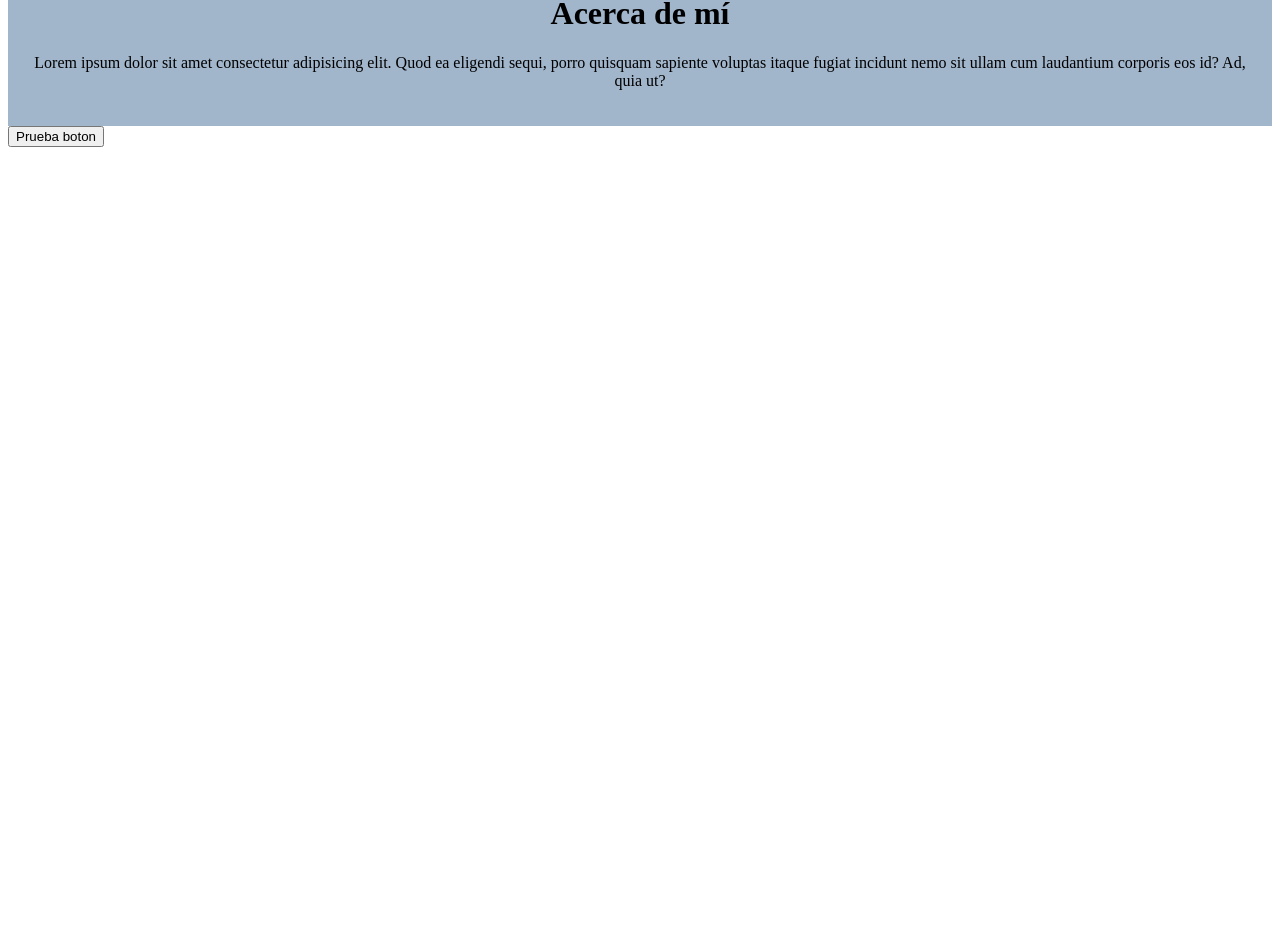
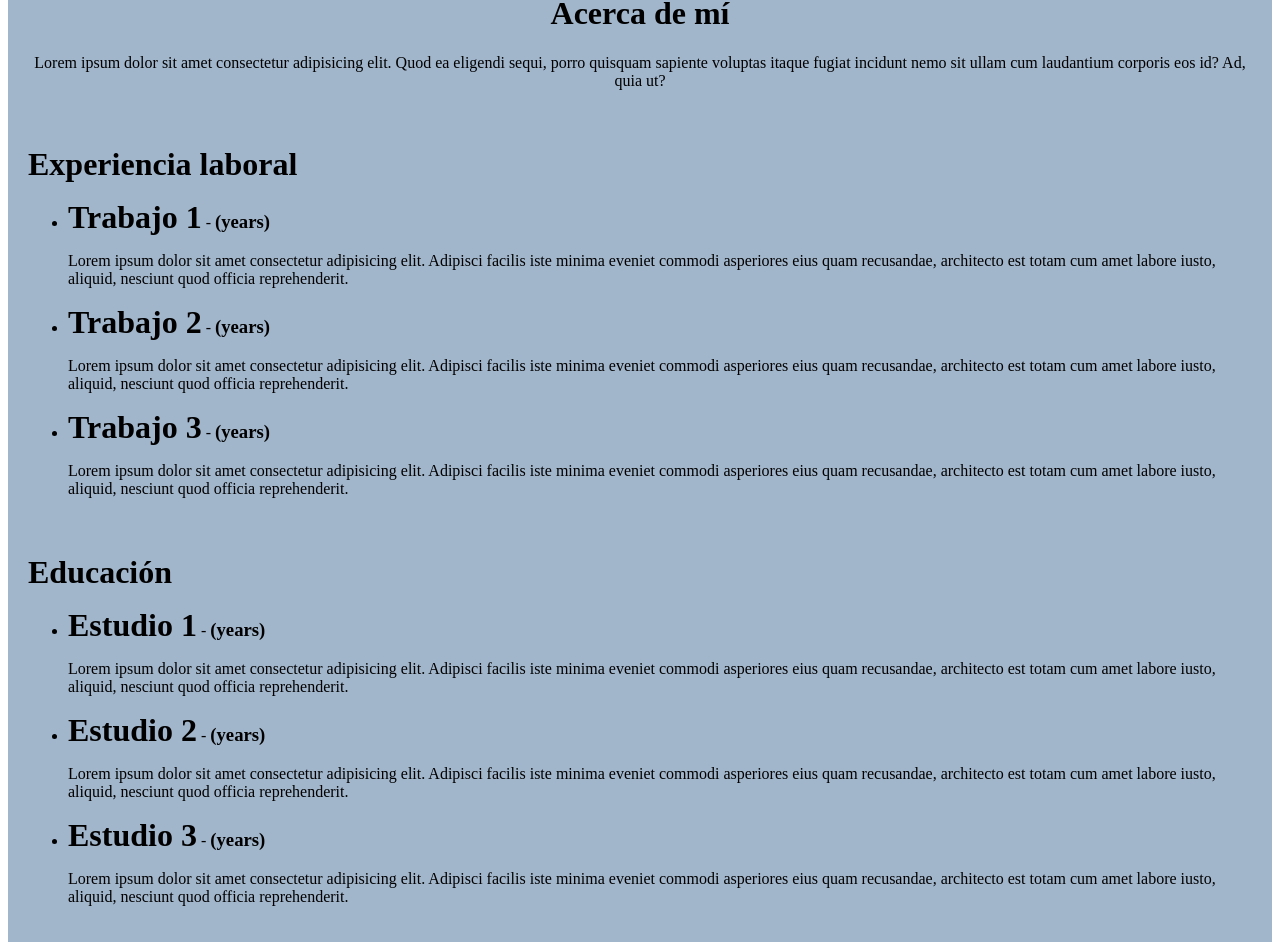
Before and after one commit to Moto-Ortiz/PortfolioBrianOrtiz, an Angular app in the folder PortfolioBrianOrtiz/: page / in a window 1280 px wide. Shown: the part 1173-2123 px from the top of the page. Before the commit the page ends 1328 px from the top, so only its background shows below. Built offline with nearby package versions, Linux system fonts and the light colour scheme.

Commit message:
educacion y experiencia
agregue esos componentes

```diff
--- a/PortfolioBrianOrtiz/src/app/app.component.html
+++ b/PortfolioBrianOrtiz/src/app/app.component.html
@@ -1,4 +1,4 @@
 <app-header></app-header>
 <app-acerca-de></app-acerca-de>
-<router-outlet></router-outlet>
-<button class="btn btn-danger">Prueba boton</button>
+<app-experiencia></app-experiencia>
+<app-educacion></app-educacion>
--- a/PortfolioBrianOrtiz/src/app/app.module.ts
+++ b/PortfolioBrianOrtiz/src/app/app.module.ts
@@ -8,6 +8,8 @@
 import { SocialComponent } from './components/social/social.component';
 import { BannerComponent } from './components/banner/banner.component';
 import { AcercaDeComponent } from './components/acerca-de/acerca-de.component';
+import { ExperienciaComponent } from './components/experiencia/experiencia.component';
+import { EducacionComponent } from './components/educacion/educacion.component';
 
 @NgModule({
   declarations: [
@@ -16,7 +18,9 @@
     LogoAPComponent,
     SocialComponent,
     BannerComponent,
-    AcercaDeComponent
+    AcercaDeComponent,
+    ExperienciaComponent,
+    EducacionComponent
   ],
   imports: [
     BrowserModule,
--- /dev/null
+++ b/PortfolioBrianOrtiz/src/app/components/educacion/educacion.component.css
@@ -0,0 +1,12 @@
+.row{
+    padding: 20px;
+}
+
+div{
+    background-color: #a1b5cb;
+
+}
+
+h1 , h3 {
+    display: inline;
+}
--- /dev/null
+++ b/PortfolioBrianOrtiz/src/app/components/educacion/educacion.component.html
@@ -0,0 +1,36 @@
+<div class="row">
+    <h1>Educación</h1>
+    <div class="col-lg-1"></div>
+    <div class="col-lg-11">
+        <ul>
+            <li>
+                <h1>Estudio 1</h1> - <h3>(years)</h3>
+            </li>
+            <p>
+                Lorem ipsum dolor sit amet consectetur adipisicing elit. Adipisci facilis iste minima eveniet commodi asperiores eius quam recusandae, architecto est totam cum amet labore iusto, aliquid, nesciunt quod officia reprehenderit.
+
+            </p>
+        </ul>
+
+        <ul>
+            <li>
+                <h1>Estudio 2</h1> - <h3>(years)</h3>
+            </li>
+            <p>
+                Lorem ipsum dolor sit amet consectetur adipisicing elit. Adipisci facilis iste minima eveniet commodi asperiores eius quam recusandae, architecto est totam cum amet labore iusto, aliquid, nesciunt quod officia reprehenderit.
+
+            </p>
+        </ul>
+
+        <ul>
+            <li>
+                <h1>Estudio 3</h1> - <h3>(years)</h3>
+            </li>
+            <p>
+                Lorem ipsum dolor sit amet consectetur adipisicing elit. Adipisci facilis iste minima eveniet commodi asperiores eius quam recusandae, architecto est totam cum amet labore iusto, aliquid, nesciunt quod officia reprehenderit.
+
+            </p>
+        </ul>
+    </div>
+
+</div>
--- /dev/null
+++ b/PortfolioBrianOrtiz/src/app/components/educacion/educacion.component.ts
@@ -0,0 +1,15 @@
+import { Component, OnInit } from '@angular/core';
+
+@Component({
+  selector: 'app-educacion',
+  templateUrl: './educacion.component.html',
+  styleUrls: ['./educacion.component.css']
+})
+export class EducacionComponent implements OnInit {
+
+  constructor() { }
+
+  ngOnInit(): void {
+  }
+
+}
--- /dev/null
+++ b/PortfolioBrianOrtiz/src/app/components/experiencia/experiencia.component.css
@@ -0,0 +1,12 @@
+.row{
+    padding: 20px;
+}
+
+div{
+    background-color: #a1b5cb;
+
+}
+
+h1 , h3 {
+    display: inline;
+}
--- /dev/null
+++ b/PortfolioBrianOrtiz/src/app/components/experiencia/experiencia.component.html
@@ -0,0 +1,36 @@
+<div class="row">
+    <h1>Experiencia laboral</h1>
+    <div class="col-lg-1"></div>
+    <div class="col-lg-11">
+        <ul>
+            <li>
+                <h1>Trabajo 1</h1> - <h3>(years)</h3>
+            </li>
+            <p>
+                Lorem ipsum dolor sit amet consectetur adipisicing elit. Adipisci facilis iste minima eveniet commodi asperiores eius quam recusandae, architecto est totam cum amet labore iusto, aliquid, nesciunt quod officia reprehenderit.
+
+            </p>
+        </ul>
+
+        <ul>
+            <li>
+                <h1>Trabajo 2</h1> - <h3>(years)</h3>
+            </li>
+            <p>
+                Lorem ipsum dolor sit amet consectetur adipisicing elit. Adipisci facilis iste minima eveniet commodi asperiores eius quam recusandae, architecto est totam cum amet labore iusto, aliquid, nesciunt quod officia reprehenderit.
+
+            </p>
+        </ul>
+
+        <ul>
+            <li>
+                <h1>Trabajo 3</h1> - <h3>(years)</h3>
+            </li>
+            <p>
+                Lorem ipsum dolor sit amet consectetur adipisicing elit. Adipisci facilis iste minima eveniet commodi asperiores eius quam recusandae, architecto est totam cum amet labore iusto, aliquid, nesciunt quod officia reprehenderit.
+
+            </p>
+        </ul>
+    </div>
+
+</div>
--- /dev/null
+++ b/PortfolioBrianOrtiz/src/app/components/experiencia/experiencia.component.ts
@@ -0,0 +1,15 @@
+import { Component, OnInit } from '@angular/core';
+
+@Component({
+  selector: 'app-experiencia',
+  templateUrl: './experiencia.component.html',
+  styleUrls: ['./experiencia.component.css']
+})
+export class ExperienciaComponent implements OnInit {
+
+  constructor() { }
+
+  ngOnInit(): void {
+  }
+
+}
```
Also changed, not shown: 2 other files (tests, documents, lock files or other folders).
